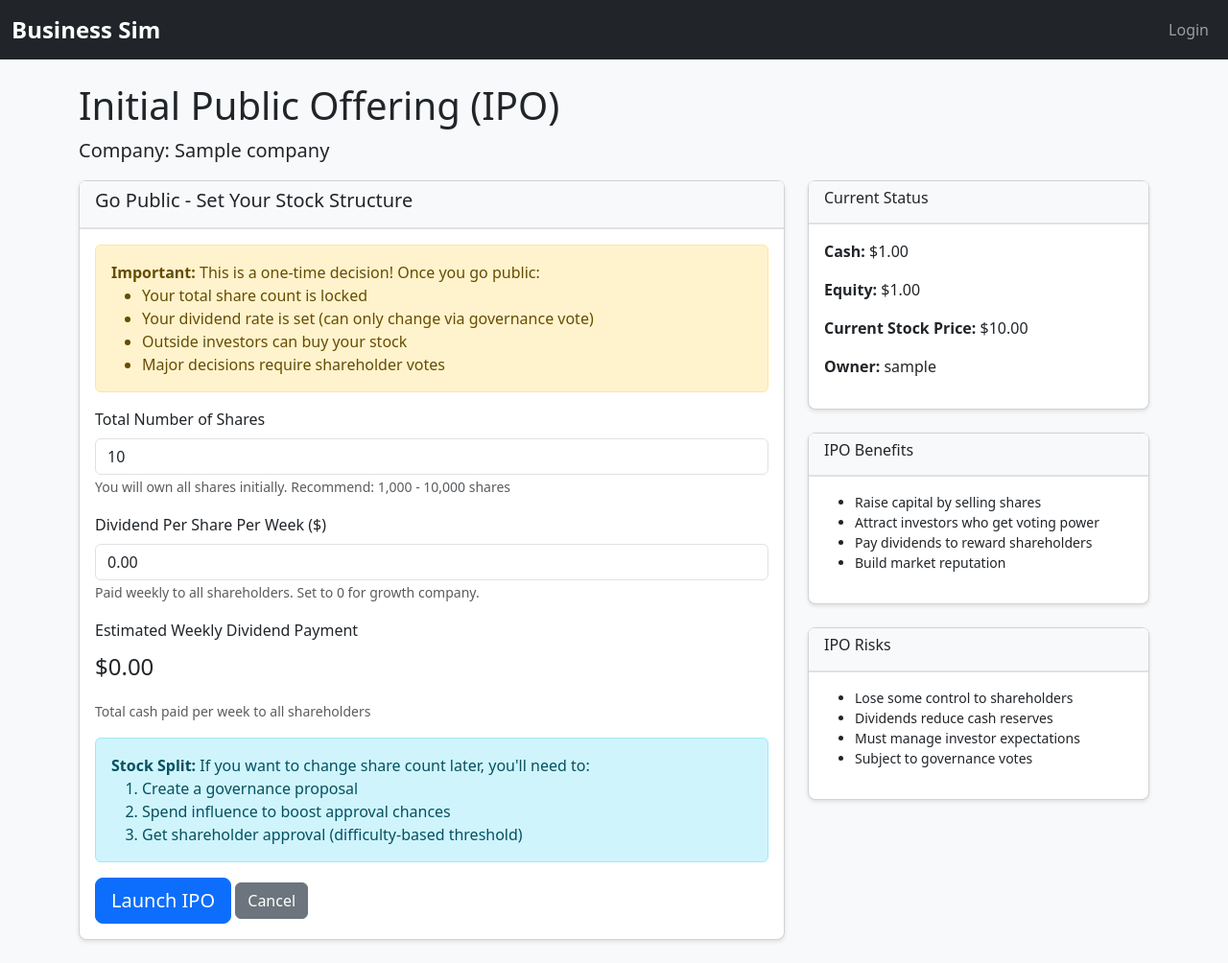
After one commit to TheForgewright/BusinessSim, a Flask app: template app/templates/student/ipo.html in a window 1280 px wide. The commit adds this page. Shown: the whole page at 96% size. Run offline with Flask 3, Linux system fonts and the light colour scheme; the template is opened without the code that fills it: values that come from a table or form of the project are taken from there, others are empty; tables that the repository leaves empty hold one stand-in row (values such as "Sample post").

Commit message:
Implement IPO system, dividend payments, and stock price history tracking
Turn Processor Updates:

Stock Price History Tracking (Phase 20):
- Create StockPriceHistory record for each company every week
- Enables public charting of stock prices over time
- Records: company_id, week, stock_price, timestamp

Dividend Processing (Phase 21):
- Pay weekly dividends to all shareholders
- Formula: shares_owned × dividend_rate per shareholder
- Dividends paid to player.personal_cash
- Total deducted from company.cash
- Only processes companies with has_ipo=True and dividend_rate > 0
- NPCs don't receive payouts (money removed from economy)

IPO System:

Database Changes:
- Company.has_ipo: Boolean flag for public status
- Company.ipo_week: Week company went public
- Company.dividend_rate: Dividend per share per week

IPO UI (/student/company/<id>/ipo):
- Set total number of shares (locked after IPO)
- Set dividend per share per week
- Real-time dividend payment calculator
- Shows estimated weekly cash burn
- Cannot be undone warning
- Benefits/risks explanation

IPO API (POST /api/company/ipo):
- Validates company ownership
- Prevents duplicate IPOs
- Sets has_ipo, ipo_week, total_shares, dividend_rate
- Updates StockOwnership to reflect total shares
- Creates ownership record if missing

Company View Updates:
- PUBLIC/PRIVATE badge on company name
- "Launch IPO" button for private companies
- IPO button hidden after going public

Features Enabled:
1. Companies can go public with custom share structure
2. Dividend payments automatically processed weekly
3. Stock price history tracked for charting
4. Shareholder wealth grows via dividends
5. Company cash decreases by dividend payments

Business Logic:
- IPO is one-time, irreversible decision
- Dividends reduce company cash reserves
- All shareholders benefit proportionally
- Stock history enables market analysis
- Dividend rate can only change via governance vote (future)

This implements the core public company mechanics.

```diff
--- /dev/null
+++ b/app/templates/student/ipo.html
@@ -0,0 +1,169 @@
+{% extends "base.html" %}
+
+{% block title %}Initial Public Offering - {{ company.name }}{% endblock %}
+
+{% block content %}
+<h1>Initial Public Offering (IPO)</h1>
+<p class="lead">Company: {{ company.name }}</p>
+
+<div class="row">
+    <div class="col-md-8">
+        <div class="card">
+            <div class="card-header">
+                <h5>Go Public - Set Your Stock Structure</h5>
+            </div>
+            <div class="card-body">
+                <div class="alert alert-warning">
+                    <strong>Important:</strong> This is a one-time decision! Once you go public:
+                    <ul class="mb-0">
+                        <li>Your total share count is locked</li>
+                        <li>Your dividend rate is set (can only change via governance vote)</li>
+                        <li>Outside investors can buy your stock</li>
+                        <li>Major decisions require shareholder votes</li>
+                    </ul>
+                </div>
+
+                <form id="ipoForm">
+                    <div class="mb-3">
+                        <label for="totalShares" class="form-label">Total Number of Shares</label>
+                        <input type="number" class="form-control" id="totalShares" name="total_shares"
+                               min="100" max="100000000" step="100" value="{{ company.total_shares }}" required>
+                        <small class="text-muted">You will own all shares initially. Recommend: 1,000 - 10,000 shares</small>
+                    </div>
+
+                    <div class="mb-3">
+                        <label for="dividendRate" class="form-label">Dividend Per Share Per Week ($)</label>
+                        <input type="number" class="form-control" id="dividendRate" name="dividend_rate"
+                               min="0" max="100" step="0.01" value="0.00" required>
+                        <small class="text-muted">Paid weekly to all shareholders. Set to 0 for growth company.</small>
+                    </div>
+
+                    <div class="mb-3">
+                        <label class="form-label">Estimated Weekly Dividend Payment</label>
+                        <p class="fs-4" id="estimatedDividend">$0.00</p>
+                        <small class="text-muted">Total cash paid per week to all shareholders</small>
+                    </div>
+
+                    <div class="alert alert-info">
+                        <strong>Stock Split:</strong> If you want to change share count later, you'll need to:
+                        <ol class="mb-0">
+                            <li>Create a governance proposal</li>
+                            <li>Spend influence to boost approval chances</li>
+                            <li>Get shareholder approval (difficulty-based threshold)</li>
+                        </ol>
+                    </div>
+
+                    <button type="submit" class="btn btn-primary btn-lg" id="ipoBtn">Launch IPO</button>
+                    <a href="{{ url_for('student.company_view', company_id=company.id) }}" class="btn btn-secondary">Cancel</a>
+                </form>
+            </div>
+        </div>
+    </div>
+
+    <div class="col-md-4">
+        <div class="card">
+            <div class="card-header">
+                <h6>Current Status</h6>
+            </div>
+            <div class="card-body">
+                <p><strong>Cash:</strong> ${{ "%.2f"|format(company.cash) }}</p>
+                <p><strong>Equity:</strong> ${{ "%.2f"|format(company.current_equity) }}</p>
+                <p><strong>Current Stock Price:</strong> ${{ "%.2f"|format(company.stock_price) }}</p>
+                <p><strong>Owner:</strong> {{ company.owner.username }}</p>
+            </div>
+        </div>
+
+        <div class="card mt-3">
+            <div class="card-header">
+                <h6>IPO Benefits</h6>
+            </div>
+            <div class="card-body">
+                <ul class="small">
+                    <li>Raise capital by selling shares</li>
+                    <li>Attract investors who get voting power</li>
+                    <li>Pay dividends to reward shareholders</li>
+                    <li>Build market reputation</li>
+                </ul>
+            </div>
+        </div>
+
+        <div class="card mt-3">
+            <div class="card-header">
+                <h6>IPO Risks</h6>
+            </div>
+            <div class="card-body">
+                <ul class="small">
+                    <li>Lose some control to shareholders</li>
+                    <li>Dividends reduce cash reserves</li>
+                    <li>Must manage investor expectations</li>
+                    <li>Subject to governance votes</li>
+                </ul>
+            </div>
+        </div>
+    </div>
+</div>
+
+{% endblock %}
+
+{% block extra_js %}
+<script>
+const companyId = {{ company.id }};
+
+// Update estimated dividend
+function updateEstimate() {
+    const shares = parseInt(document.getElementById('totalShares').value) || 0;
+    const rate = parseFloat(document.getElementById('dividendRate').value) || 0;
+    const weeklyTotal = shares * rate;
+
+    document.getElementById('estimatedDividend').textContent = '$' + weeklyTotal.toFixed(2);
+
+    if (weeklyTotal > {{ company.cash }}) {
+        document.getElementById('estimatedDividend').classList.add('text-danger');
+    } else {
+        document.getElementById('estimatedDividend').classList.remove('text-danger');
+    }
+}
+
+document.getElementById('totalShares').addEventListener('input', updateEstimate);
+document.getElementById('dividendRate').addEventListener('input', updateEstimate);
+
+// Form submission
+document.getElementById('ipoForm').addEventListener('submit', async function(e) {
+    e.preventDefault();
+
+    const shares = parseInt(document.getElementById('totalShares').value);
+    const dividendRate = parseFloat(document.getElementById('dividendRate').value);
+
+    if (!confirm(`Launch IPO with ${shares.toLocaleString()} shares at $${dividendRate.toFixed(2)} dividend per share? This cannot be undone!`)) {
+        return;
+    }
+
+    document.getElementById('ipoBtn').disabled = true;
+
+    const response = await fetch('/api/company/ipo', {
+        method: 'POST',
+        headers: {'Content-Type': 'application/json'},
+        body: JSON.stringify({
+            company_id: companyId,
+            total_shares: shares,
+            dividend_rate: dividendRate
+        })
+    });
+
+    const result = await response.json();
+
+    if (result.success) {
+        showAlert('IPO launched successfully! Your company is now public.', 'success');
+        setTimeout(() => {
+            window.location.href = `/student/company/${companyId}`;
+        }, 2000);
+    } else {
+        showAlert(result.message, 'danger');
+        document.getElementById('ipoBtn').disabled = false;
+    }
+});
+
+// Initial estimate
+updateEstimate();
+</script>
+{% endblock %}
```
Also changed, not shown: app/game_engine/turn_processor.py (+43 -2 lines), app/routes/api.py (+60 -0 lines), app/routes/student.py (+21 -0 lines), app/templates/student/company_view.html (+12 -1 lines).
